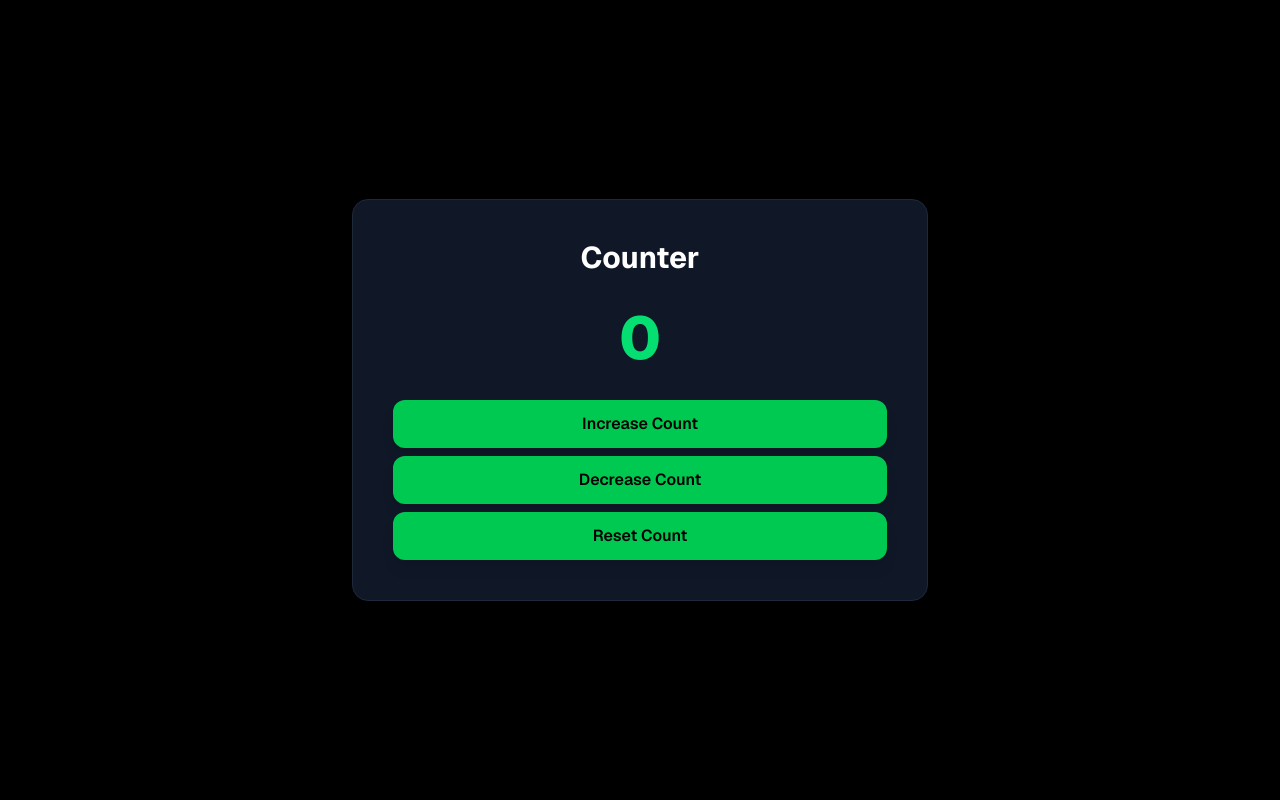
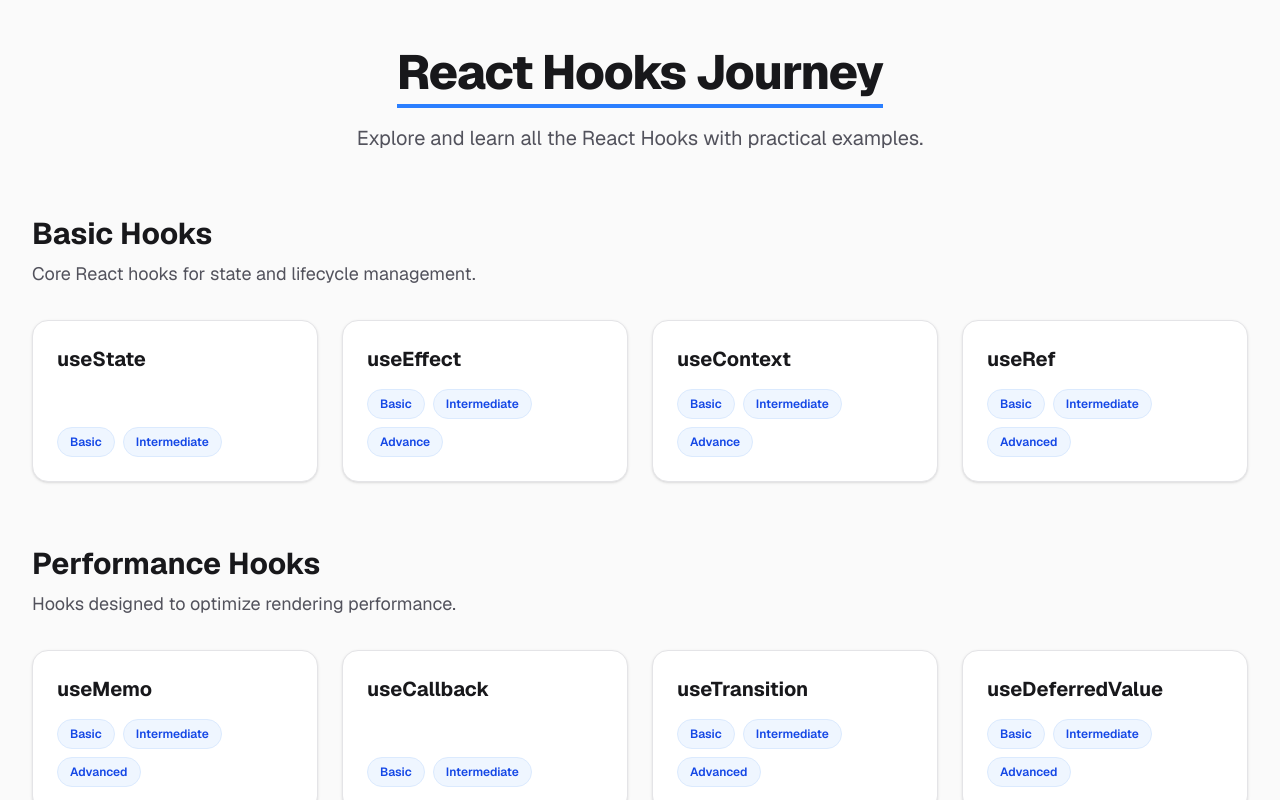
Before and after one commit to Rajender-01/react-hooks-journey, a Next.js app: page / in a window 1280 px wide. Shown: the top 800 px of the page. Built offline with nearby package versions, Linux system fonts and the light colour scheme.

Commit message:
feat: implement hook directory dashboard and define hook metadata structure

```diff
--- a/src/app/page.tsx
+++ b/src/app/page.tsx
@@ -1,9 +1,61 @@
-import Beginner from "../hooks-learning/01-basic-hooks/useState/Beginner";
+import Link from 'next/link';
+
+import { hookCategories } from '../data/hooks';
 
 export default function Home() {
   return (
-    <div className="flex min-h-screen items-center justify-center bg-zinc-50 font-sans dark:bg-black">
-      <Beginner/>
+    <div className="min-h-screen bg-zinc-50 dark:bg-zinc-950 font-sans py-12 px-4 sm:px-6 lg:px-8">
+      <div className="max-w-7xl mx-auto">
+        <div className="text-center mb-16">
+          <h1 className="text-4xl font-extrabold text-zinc-900 dark:text-zinc-100 tracking-tight sm:text-5xl border-b-4 border-blue-500 inline-block pb-2">
+            React Hooks Journey
+          </h1>
+          <p className="mt-4 text-xl text-zinc-600 dark:text-zinc-400 max-w-2xl mx-auto">
+            Explore and learn all the React Hooks with practical examples.
+          </p>
+        </div>
+
+        <div className="space-y-16">
+          {hookCategories.map((group) => (
+            <div key={group.category} className="space-y-8">
+              <div>
+                <h2 className="text-3xl font-bold text-zinc-900 dark:text-zinc-100 mb-2">
+                  {group.category}
+                </h2>
+                <p className="text-lg text-zinc-600 dark:text-zinc-400">
+                  {group.description}
+                </p>
+              </div>
+
+              <div className="grid grid-cols-1 sm:grid-cols-2 lg:grid-cols-3 xl:grid-cols-4 gap-6">
+                {group.hooks.map((hook) => (
+                  <div
+                    key={hook.name}
+                    className="flex flex-col p-6 bg-white dark:bg-zinc-900 rounded-2xl shadow-sm border border-zinc-200 dark:border-zinc-800"
+                  >
+                    <div className="flex items-center mb-4">
+                      <h3 className="text-xl font-bold text-zinc-900 dark:text-zinc-100">
+                        {hook.name}
+                      </h3>
+                    </div>
+                    <div className="flex flex-wrap gap-2 mt-auto">
+                      {hook.levels.map((level) => (
+                        <Link
+                          key={level}
+                          href={`/hooks/${hook.path}/${level.toLowerCase()}`}
+                          className="px-3 py-1.5 text-xs font-semibold rounded-full bg-blue-50 text-blue-700 hover:bg-blue-100 dark:bg-blue-900/30 dark:text-blue-300 dark:hover:bg-blue-900/50 transition-colors border border-blue-100 dark:border-blue-800 capitalize"
+                        >
+                          {level}
+                        </Link>
+                      ))}
+                    </div>
+                  </div>
+                ))}
+              </div>
+            </div>
+          ))}
+        </div>
+      </div>
     </div>
   );
 }
--- /dev/null
+++ b/src/data/hooks.ts
@@ -0,0 +1,50 @@
+export type HookInfo = {
+  name: string;
+  path: string;
+  levels: string[];
+};
+
+export type HookCategory = {
+  category: string;
+  description: string;
+  hooks: HookInfo[];
+};
+
+export const hookCategories: HookCategory[] = [
+  {
+    category: "Basic Hooks",
+    description: "Core React hooks for state and lifecycle management.",
+    hooks: [
+      { name: 'useState', path: 'usestate', levels: ['basic', 'intermediate'] },
+      { name: 'useEffect', path: 'useEffect', levels: ['basic', 'intermediate', 'advance'] },
+      { name: 'useContext', path: 'useContext', levels: ['basic', 'intermediate', 'advance'] },
+      { name: 'useRef', path: 'useRef', levels: ['basic', 'intermediate', 'advanced'] },
+    ]
+  },
+  {
+    category: "Performance Hooks",
+    description: "Hooks designed to optimize rendering performance.",
+    hooks: [
+      { name: 'useMemo', path: 'useMemo', levels: ['basic', 'intermediate', 'advanced'] },
+      { name: 'useCallback', path: 'useCallback', levels: ['basic', 'intermediate'] },
+      { name: 'useTransition', path: 'useTransition', levels: ['basic', 'intermediate', 'advanced'] },
+      { name: 'useDeferredValue', path: 'useDeferredValue', levels: ['basic', 'intermediate', 'advanced'] },
+    ]
+  },
+  {
+    category: "Advanced Hooks",
+    description: "Specialized hooks for complex use cases and libraries.",
+    hooks: [
+      { name: 'useReducer', path: 'useReducer', levels: ['basic', 'intermediate', 'advanced'] },
+      { name: 'useLayoutEffect', path: 'useLayoutEffect', levels: ['basic', 'intermediate', 'advanced'] },
+      { name: 'useInsertionEffect', path: 'useInsertionEffect', levels: ['basic', 'intermediate', 'advanced'] },
+      { name: 'useImperativeHandle', path: 'useImperativeHandle', levels: ['basic', 'intermediate', 'advanced'] },
+      { name: 'useId', path: 'useId', levels: ['basic', 'intermediate', 'advanced'] },
+      { name: 'useDebugValue', path: 'useDebugValue', levels: ['basic', 'advanced'] },
+      { name: 'useSyncExternalStore', path: 'useSyncExternalStore', levels: ['basic', 'intermediate'] },
+      { name: 'useActionState', path: 'useActionState', levels: ['basic', 'intermediate', 'advanced'] },
+      { name: 'useEffectEvent', path: 'useEffectEvent', levels: ['basic', 'intermediate', 'advanced'] },
+      { name: 'useOptimistic', path: 'useOptimistic', levels: ['basic', 'intermediate', 'advanced'] },
+    ]
+  }
+];
```
